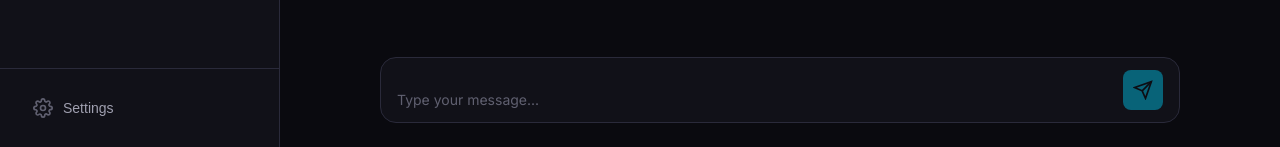
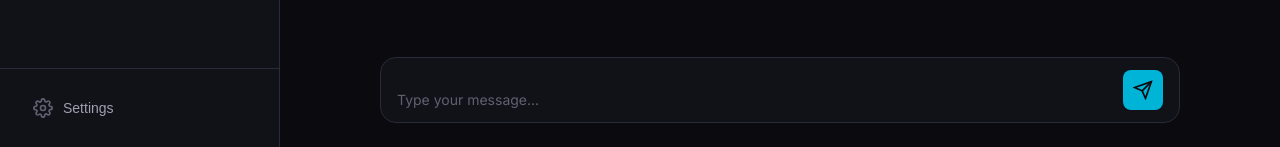
Before and after one commit to mohammad123443214554/Aperonix-AI, a plain HTML site: page index.html in a window 1280 px wide. Shown: the part 653-800 px from the top of the page. Drawn offline with Linux system fonts and the light colour scheme.

Commit message:
Update index.html

```diff
--- a/index.html
+++ b/index.html
@@ -95,7 +95,7 @@
                             rows="1"
                             maxlength="10000"
                         ></textarea>
-                        <button class="send-btn" id="sendBtn" disabled>
+                        <button class="send-btn" id="sendBtn">
                             <svg width="20" height="20" viewBox="0 0 24 24" fill="none" stroke="currentColor" stroke-width="2">
                                 <line x1="22" y1="2" x2="11" y2="13"></line>
                                 <polygon points="22 2 15 22 11 13 2 9 22 2"></polygon>
```
